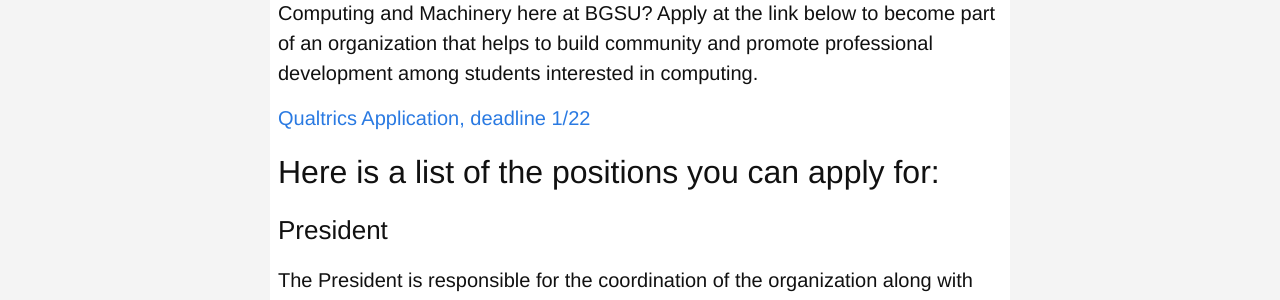
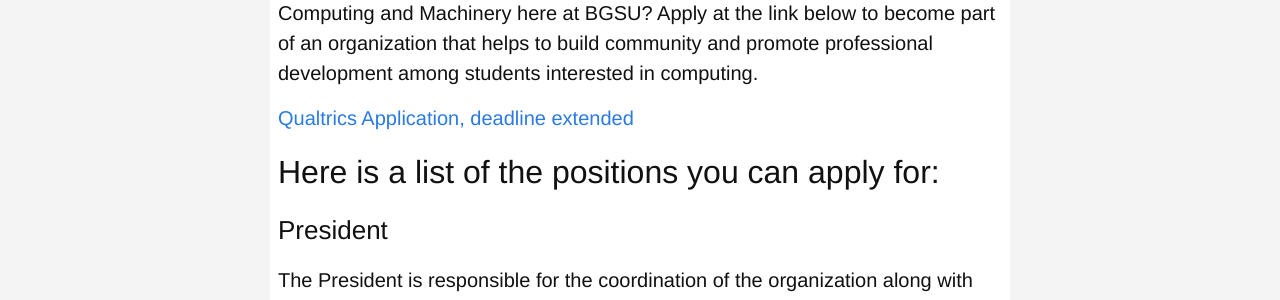
Before and after one commit to BGSU-ACM/BGSU-ACM.github.io, a Jekyll site: the page built from _posts/events/2021-01-01-hack-n-snack.md, in a window 1280 px wide. Shown: the part 627-927 px from the top of the page. Built offline with Jekyll 4.4.1, drawn with Linux system fonts in a browser that asks for light colours.

Commit message:
Extend election deadline

```diff
--- a/_posts/events/2021-01-01-hack-n-snack.md
+++ b/_posts/events/2021-01-01-hack-n-snack.md
@@ -1,8 +1,8 @@
 ---
 layout: post
 title: "2021 ACM Election"
-date-text: "Application deadline is January 22nd"
-expires: 2021-01-23 00:00:00 -0500
+date-text: "Application deadline has been extended"
+expires: 2021-02-28 00:00:00 -0500
 categories: events
 cover-image: /assets/acm-election-2021.png
 cover-alt: "Laptop with video chat and code"
@@ -10,7 +10,7 @@
 
 Are you interested in running for an officer position in the Association for Computing and Machinery here at BGSU? Apply at the link below to become part of an organization that helps to build community and promote professional development among students interested in computing.
 
-[Qualtrics Application, deadline 1/22](https://bgsu.az1.qualtrics.com/jfe/form/SV_3EFDfbXv7wa6GQ5)
+[Qualtrics Application, deadline extended](https://bgsu.az1.qualtrics.com/jfe/form/SV_3EFDfbXv7wa6GQ5)
 
 ## Here is a list of the positions you can apply for:
 
```
